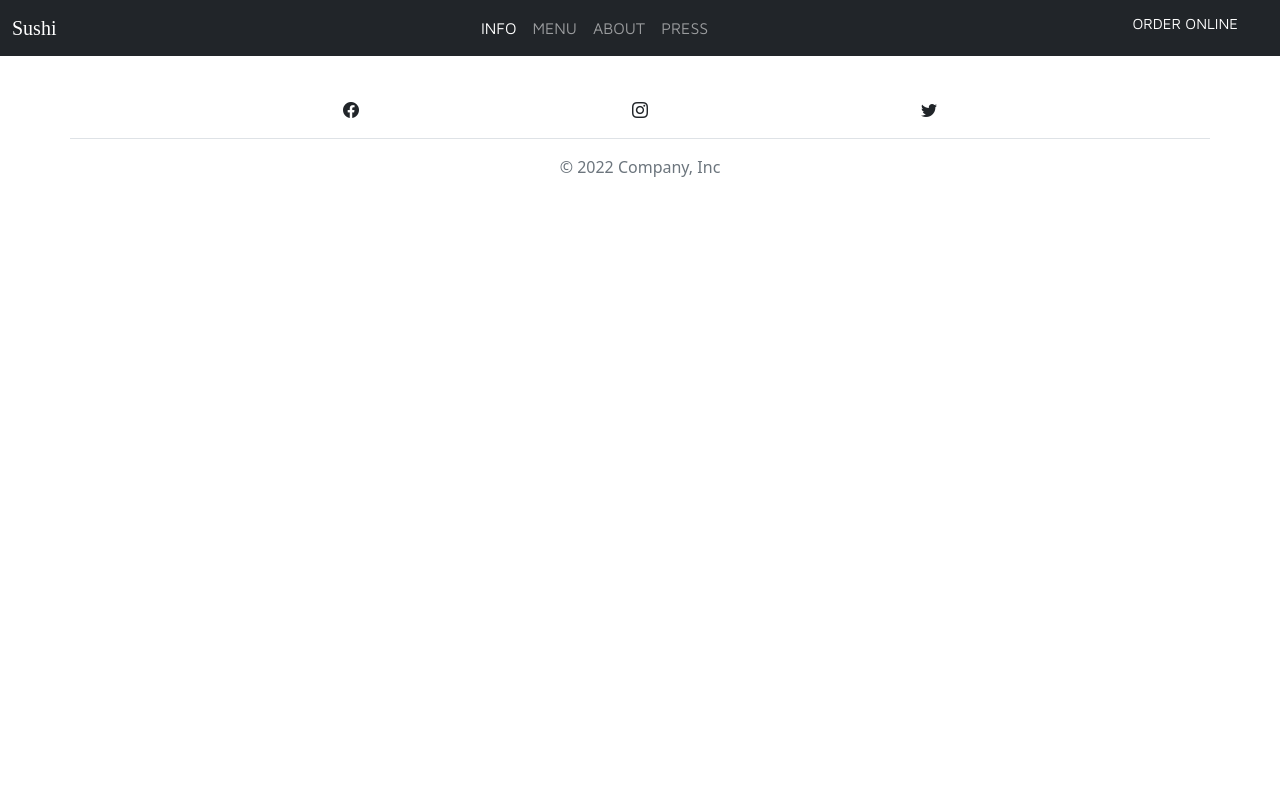
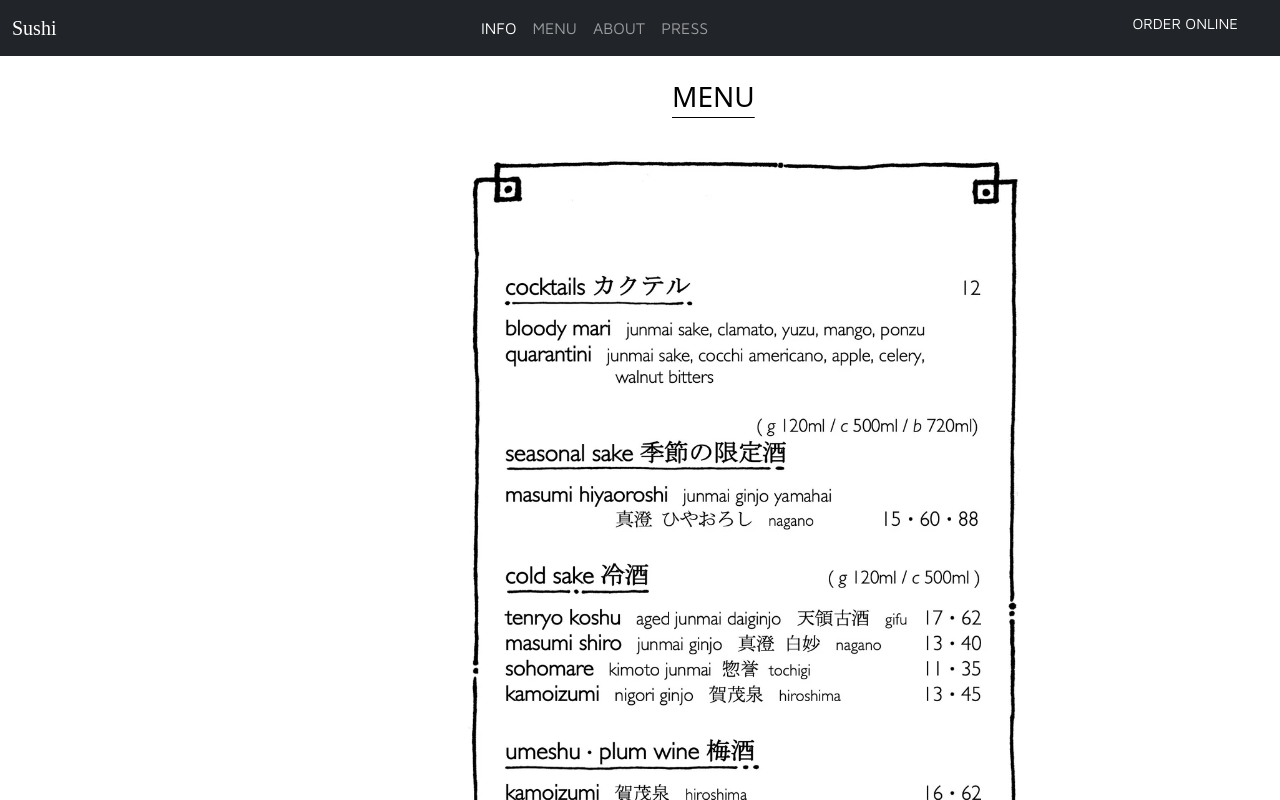
Before and after one commit to Nasa-ria/react_restaurant_app, a React (Create React App) app: page /menu/east in a window 1280 px wide. Shown: the top 800 px of the page. Built offline with nearby package versions, Linux system fonts and the light colour scheme; a web font is replaced by a local one.

Commit message:
adjusting  some css on the menu page

```diff
--- a/src/components/App.jsx
+++ b/src/components/App.jsx
@@ -23,12 +23,12 @@ function App() {
         {/* <header> */}
 
 
-           {/* <div> */}
+           <div>
              <Routes>
                <Route path="/" exact element={<Home/>}/>
                <Route path="/menu/east" element={<East/>}/>
               </Routes>
-             {/* </div> */}
+             </div>
 
           {/* </header> */}
 
--- a/src/components/East.jsx
+++ b/src/components/East.jsx
@@ -7,17 +7,18 @@ import ev_menu5 from "../images/ev_menu5.webp"
 
 function East() {
     return  (
-    <>
-    <Link to={"/"}>Home</Link>
-        <h3 className='list'>MENU</h3>
-        {/* <div className="menu_image">
+     <div className="main">
+       <Link to={"/"}>  </Link>
+       <h3 className='eastlist' >MENU</h3>
+        <div className="menu_image">
+
             <img src={ev_menu2} alt="#" style={{width:"39em"}}/>
             <img src={ev_menu3} alt="#" style={{width:"39em"}}/>
             <img src={ev_menu4} alt="#" style={{width:"39em"}}/>
             <img src={ev_menu5} alt="#" style={{width:"39em"}}/>
-        </div> */}
+        </div>
 
-     </>
+     </div>
 
     )
 
--- a/src/components/css/App.css
+++ b/src/components/css/App.css
@@ -216,6 +216,16 @@ font-size: 14px;
 .menu_image{
   margin-left: 27em;
 }
-.menu-topic{
+.eastlist{
   color: black;
+   margin-left: 24em;
+   text-decoration: underline;
+   text-decoration-thickness: 1px;
+   font-weight:lighter;
+   /* padding-bottom: 5px; */
+   text-underline-offset: 10px;
+
 }
+.main{
+  margin-top: 5rem;
+}
```
